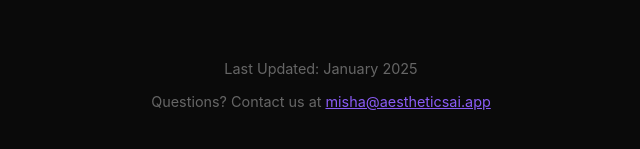
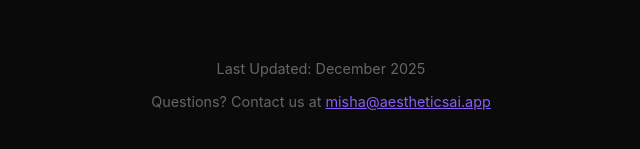
Before and after one commit to MishaManevich/aestheticsai-policies, a plain HTML site: page index.html in a window 1280 px wide. Shown: the part 467-616 px from the top of the page, 319-959 px from the left. Drawn offline with Linux system fonts and the light colour scheme.

Commit message:
Update index.html date to December 2025

```diff
--- a/index.html
+++ b/index.html
@@ -112,7 +112,7 @@
         </div>
 
         <div class="footer">
-            <p>Last Updated: January 2025</p>
+            <p>Last Updated: December 2025</p>
             <p style="margin-top: 10px;">Questions? Contact us at <a href="mailto:misha@aestheticsai.app" style="color: #8B5CF6;">misha@aestheticsai.app</a></p>
         </div>
     </div>
```
